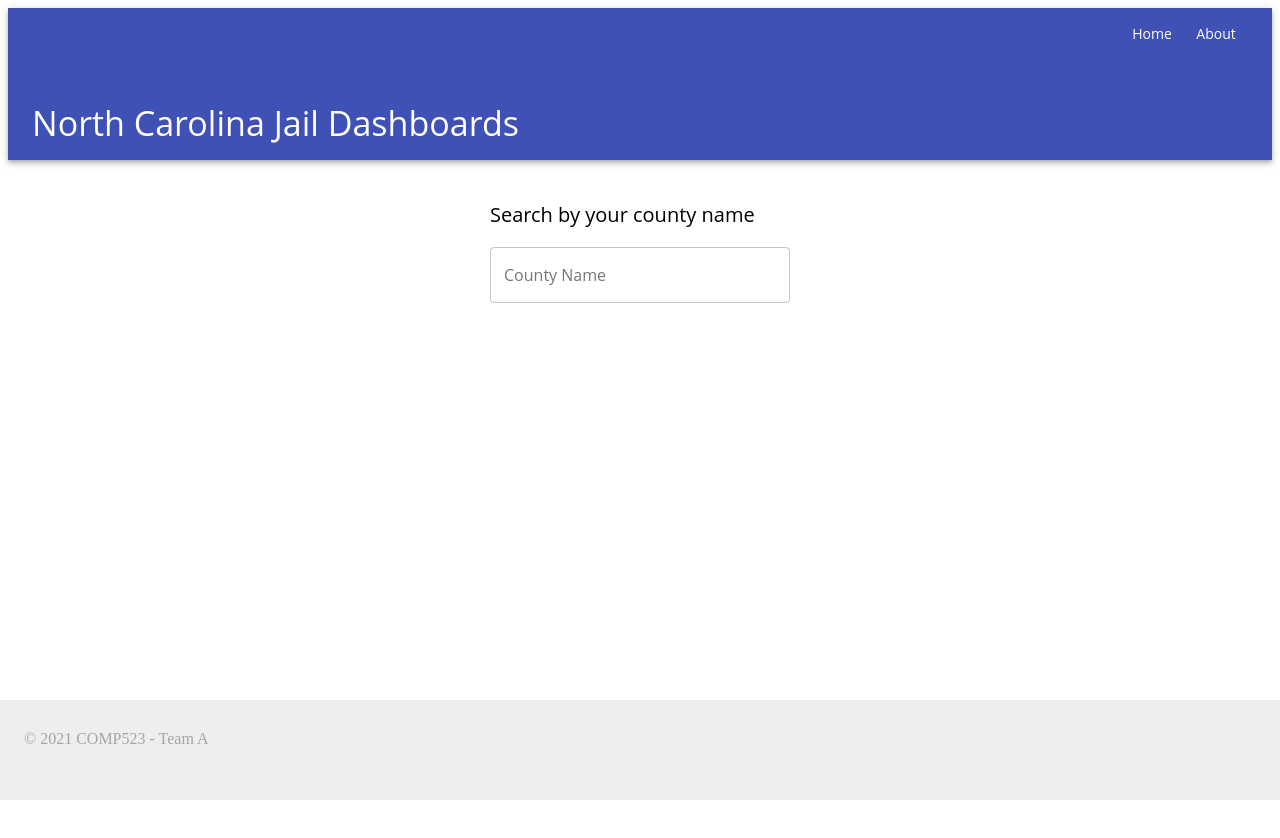
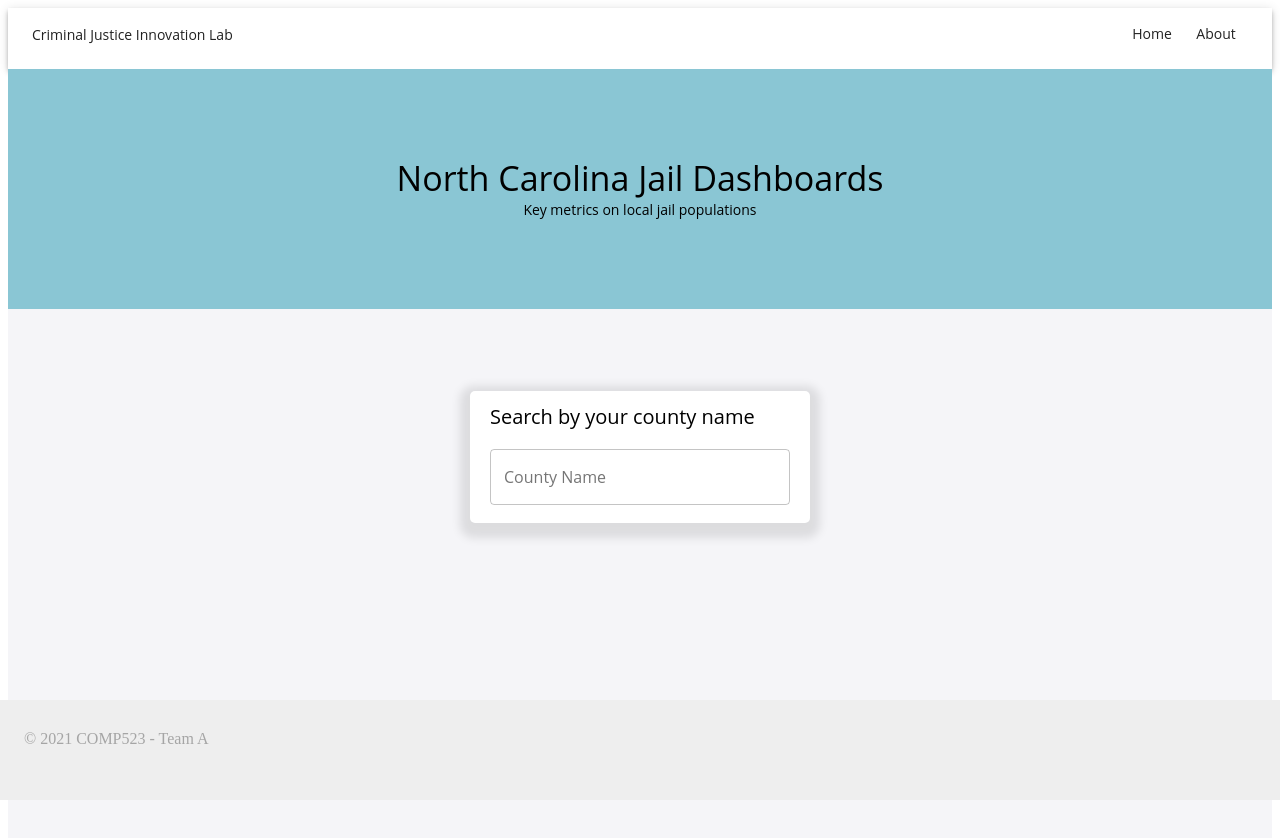
Before and after one commit to hannahgkeel/JailDashboard, a React app: page / in a window 1280 px wide. Shown: the top 838 px of the page. Before the commit the page ends 808 px from the top, so only its background shows below. Built offline with nearby package versions, Linux system fonts and the light colour scheme.

Commit message:
switched around the look

```diff
--- a/frontend/components/Header.js
+++ b/frontend/components/Header.js
@@ -11,14 +11,15 @@ const useStyles = makeStyles((theme) => ({
         flexGrow: 1,
     },
       toolbar: {
-        minHeight: 128,
+        minHeight: 37,
         alignItems: 'flex-start',
         paddingTop: theme.spacing(1),
         paddingBottom: theme.spacing(2),
       },
       title: {
         flexGrow: 1,
-        alignSelf: 'flex-end',
+        paddingTop: 8,
+        alignSelf: 'left',
       },
   }));
 
@@ -27,10 +28,10 @@ export default function Header() {
     const classes = useStyles();
     return (
         <div className={classes.root}>
-            <AppBar position="static">
+            <AppBar position="static" color="white">
                 <Toolbar className={classes.toolbar}>
-                    <Typography className={classes.title} variant="h4">
-                        North Carolina Jail Dashboards
+                     <Typography className={classes.title} variant="subtitle2">
+                        Criminal Justice Innovation Lab
                     </Typography>
                     {/* <Typography variant="subtitle1">
                         Key metrics on local jail populations
--- a/frontend/components/Search.js
+++ b/frontend/components/Search.js
@@ -1,9 +1,14 @@
 import React from 'react';
 import TextField from '@material-ui/core/TextField';
 import Autocomplete from '@material-ui/lab/Autocomplete';
+import '../styles/Search.css';
+import { Typography } from "@material-ui/core";
 
 export default function FreeSolo() {
     return (
+        <div className='search-div pure-u-11-12 pure-u-md-1-2 pure-g'>
+            <Typography variant="h6">Search by your county name</Typography>
+        <div className="search-input pure-u-1 pure-u-md-2-3">
         <div style={{width: 300}}>
             <Autocomplete
                 freeSolo
@@ -21,6 +26,8 @@ export default function FreeSolo() {
                 )}
             />
         </div>
+        </div>
+        </div>
     );
 }
 
--- a/frontend/pages/Home.js
+++ b/frontend/pages/Home.js
@@ -11,14 +11,15 @@ import { Typography } from "@material-ui/core";
 class Home extends React.Component {
     render() {
         return (
-            <div>
+            <div className="home pure-u-1">
                 <Header />
                 <div className="home-header pure-g">
-                    <h2>
-                        <Typography variant="h6">Search by your county name</Typography>
-                        <Search />
+                    <h2 className='title pure-u-1'>
+                        <Typography variant="h4" font-weight="bold" text-align="center">North Carolina Jail Dashboards</Typography>
+                        <Typography variant="subtitle2">Key metrics on local jail populations</Typography>
                         </h2>
                 </div>
+                <Search />
                 <Footer />
             </div>
         )
--- a/frontend/styles/Home.css
+++ b/frontend/styles/Home.css
@@ -7,22 +7,44 @@
     background-color: #f5f5f8;
 }
 
+.surroundingClass .x-button {
+    position: fixed;
+    right:1.35rem;
+    color:white;
+}
+
 .home-header {
     margin: 0;
-    height: 18.75rem;
-    padding: 3.125rem 0 0;
+    height: 13rem;
+    padding: 2rem 0 0;
     width: 100%;
+    background-color: #8ac6d4;
     background-size: cover;
     background-position: 0 50%;
     position: relative;
-    margin-bottom: 5rem;
+    margin-bottom: 1rem;
 }
 
 .home-header h2 {
     margin: 0;
     position: absolute;
-    top: 27%;
+    top: 50%;
     left: 50%;
     transform: translate(-50%, -50%);
-    font-size: 1em;
+    font-size: 5em;
+    font-weight: bold;
   }
+
+  .surroundingClass a {
+    color: white;
+    text-decoration: none;
+  }
+
+  .surroundingClass a:hover {
+    text-decoration:underline;
+  }
+
+  .title {
+      text-align: center;
+      font-weight: bold;
+  }
--- /dev/null
+++ b/frontend/styles/Search.css
@@ -0,0 +1,26 @@
+.search-div {
+    position: absolute;
+    left: 50%;
+    padding-top: 0rem;
+    padding-bottom: 0.5rem;
+    border-radius: 0.313rem;
+    transform: translate(-50%, 50%);
+    background-color: #fff;
+    padding: 0.625rem 1.25rem;
+    box-shadow: 0rem 0.313rem 0.625rem 0.625rem rgba(0, 0, 0, 0.1);
+}
+.search-location {
+    width: 90%;
+    padding: 0.75rem 0.625rem;
+    height: 3rem !important;
+    font-size: 1em;
+    outline: none;
+    border: none;
+    border-bottom: 0.063rem solid #ddd;
+    box-sizing: border-box;
+}
+
+.search-title {
+    text-align: center;
+    color:white;
+}
```
